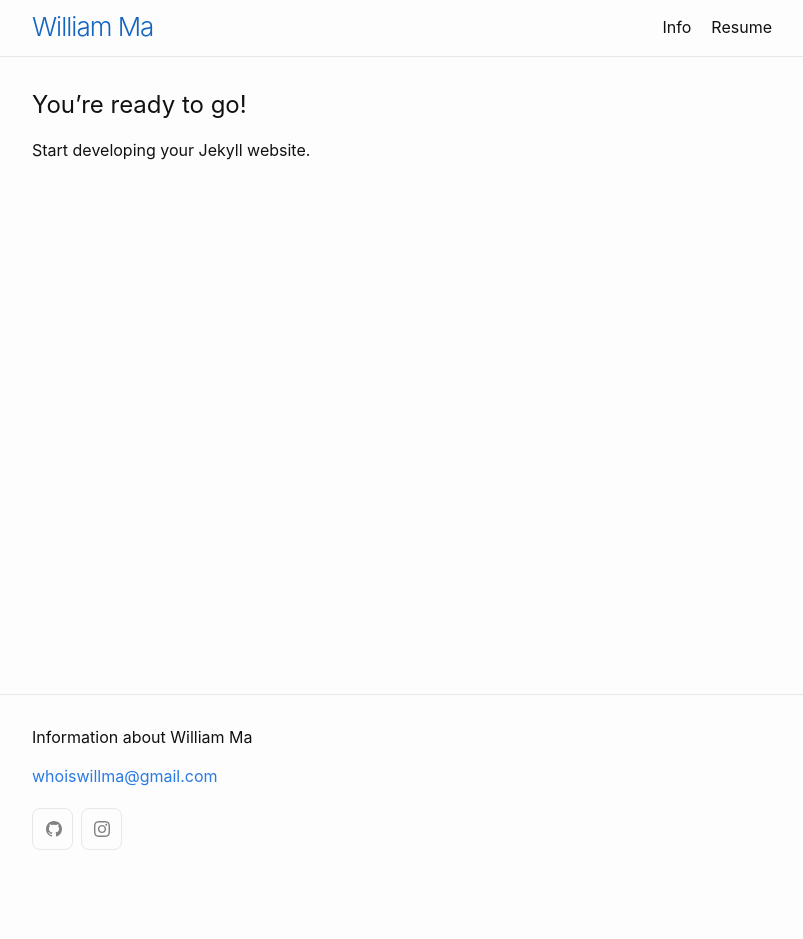
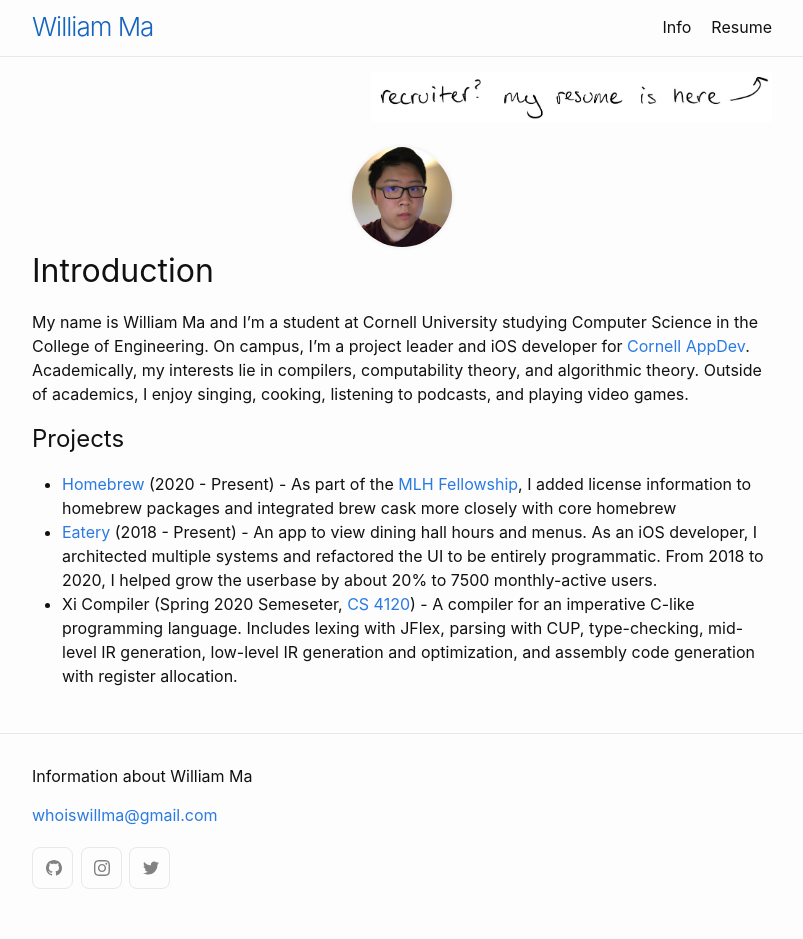
Before and after one commit to whoiswillma/whoiswillma.github.io, a Jekyll site: the page built from index.md, in a window 1280 px wide. Shown: the whole page, without its empty margins (238-1041 px from the left). Built offline with Jekyll 4.4.1, drawn with Linux system fonts in a browser that asks for light colours; before the commit the page ends 900 px from its top, so only the background shows below that.

Commit message:
Add introduction, some projects

```diff
--- a/_config.yml
+++ b/_config.yml
@@ -7,3 +7,4 @@ author:
 social:
     github: "whoiswillma"
     instagram: "whoiswillma"
+    twitter: "whoiswillma"
--- a/_sass/minima/custom-styles.scss
+++ b/_sass/minima/custom-styles.scss
@@ -1,2 +1,8 @@
 // Placeholder to allow defining custom styles that override everything else.
 // (Use `_sass/minima/custom-variables.scss` to override variable defaults)
+
+.profile_picture {
+    border-radius: 50%;
+    box-shadow: 0px 0px 5px $border-color-01;
+    margin-top: 25px;
+}
--- a/index.md
+++ b/index.md
@@ -3,6 +3,17 @@ layout: default
 title: "Info"
 ---
 
-## You're ready to go!
+<img src="resumelink.jpg" height="50px" style="float: right; margin-top:-30px;">
 
-Start developing your Jekyll website.
+<center style="clear: right;">
+<img class="profile_picture" src="pfp.JPG" alt="Profile Picture" width="100px" height="100px">
+</center>
+
+# Introduction
+
+My name is William Ma and I'm a student at Cornell University studying Computer Science in the College of Engineering. On campus, I'm a project leader and iOS developer for [Cornell AppDev](https://www.cornellappdev.com/). Academically, my interests lie in compilers, computability theory, and algorithmic theory. Outside of academics, I enjoy singing, cooking, listening to podcasts, and playing video games.
+
+## Projects
+ * [Homebrew](https://brew.sh/) (2020 - Present) - As part of the [MLH Fellowship](https://fellowship.mlh.io/), I added license information to homebrew packages and integrated brew cask more closely with core homebrew
+ * [Eatery](https://www.cornellappdev.com/eatery) (2018 - Present) - An app to view dining hall hours and menus. As an iOS developer, I architected multiple systems and refactored the UI to be entirely programmatic. From 2018 to 2020, I helped grow the userbase by about 20% to 7500 monthly-active users.
+ * Xi Compiler (Spring 2020 Semeseter, [CS 4120](https://www.cs.cornell.edu/courses/cs4120/2020sp/)) - A compiler for an imperative C-like programming language. Includes lexing with JFlex, parsing with CUP, type-checking, mid-level IR generation, low-level IR generation and optimization, and assembly code generation with register allocation.
```
Also changed, not shown: pfp.JPG (added), resumelink.jpg (added).
